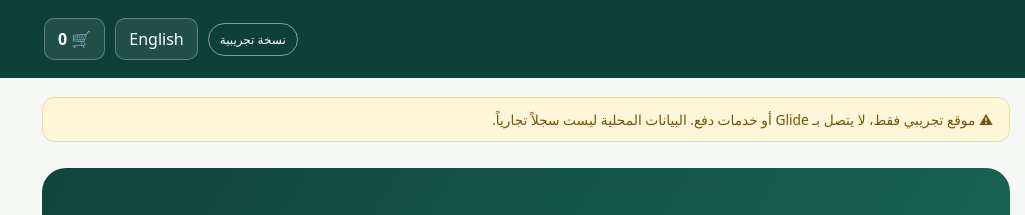
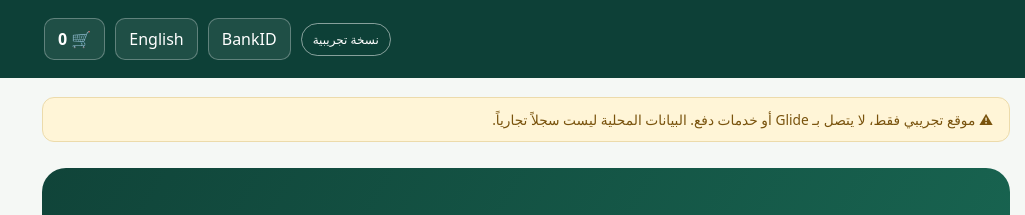
Before and after one commit to HGW-Online/Eco-smart-mall, a plain HTML site: page site/index.html in a window 1280 px wide. Shown: the top 215 px of the page, 0-1025 px from the left. Drawn offline with Linux system fonts and the light colour scheme.

Commit message:
Add BankID sign-in entry point to prototype header

```diff
--- a/site/index.html
+++ b/site/index.html
@@ -12,7 +12,7 @@
 <a class="skip" href="#view">Skip to content</a>
 <header class="topbar">
   <a class="brand" href="#home" aria-label="Eco Smart Mall"><span class="brandmark">✳</span><span>ECO <strong>SMART</strong> MALL<small id="tagline">تجارة أكثر عدالة واستدامة</small></span></a>
-  <div class="header-actions"><span class="demo-label" data-i18n="demo">نسخة تجريبية</span><button id="lang" class="light-btn" type="button">English</button><button id="cartBtn" class="light-btn" type="button" aria-label="Cart">🛒 <b id="cartCount">0</b></button></div>
+  <div class="header-actions"><span class="demo-label" data-i18n="demo">نسخة تجريبية</span><button id="bankidLogin" class="light-btn" type="button" aria-haspopup="dialog">BankID</button><button id="lang" class="light-btn" type="button">English</button><button id="cartBtn" class="light-btn" type="button" aria-label="Cart">🛒 <b id="cartCount">0</b></button></div>
 </header>
 <div class="app-shell">
   <aside class="sidebar" aria-label="Navigation"><nav id="nav"></nav><div class="sidefoot" id="sidefoot">لا توجد مدفوعات حقيقية أو حسابات عملاء</div></aside>
```
